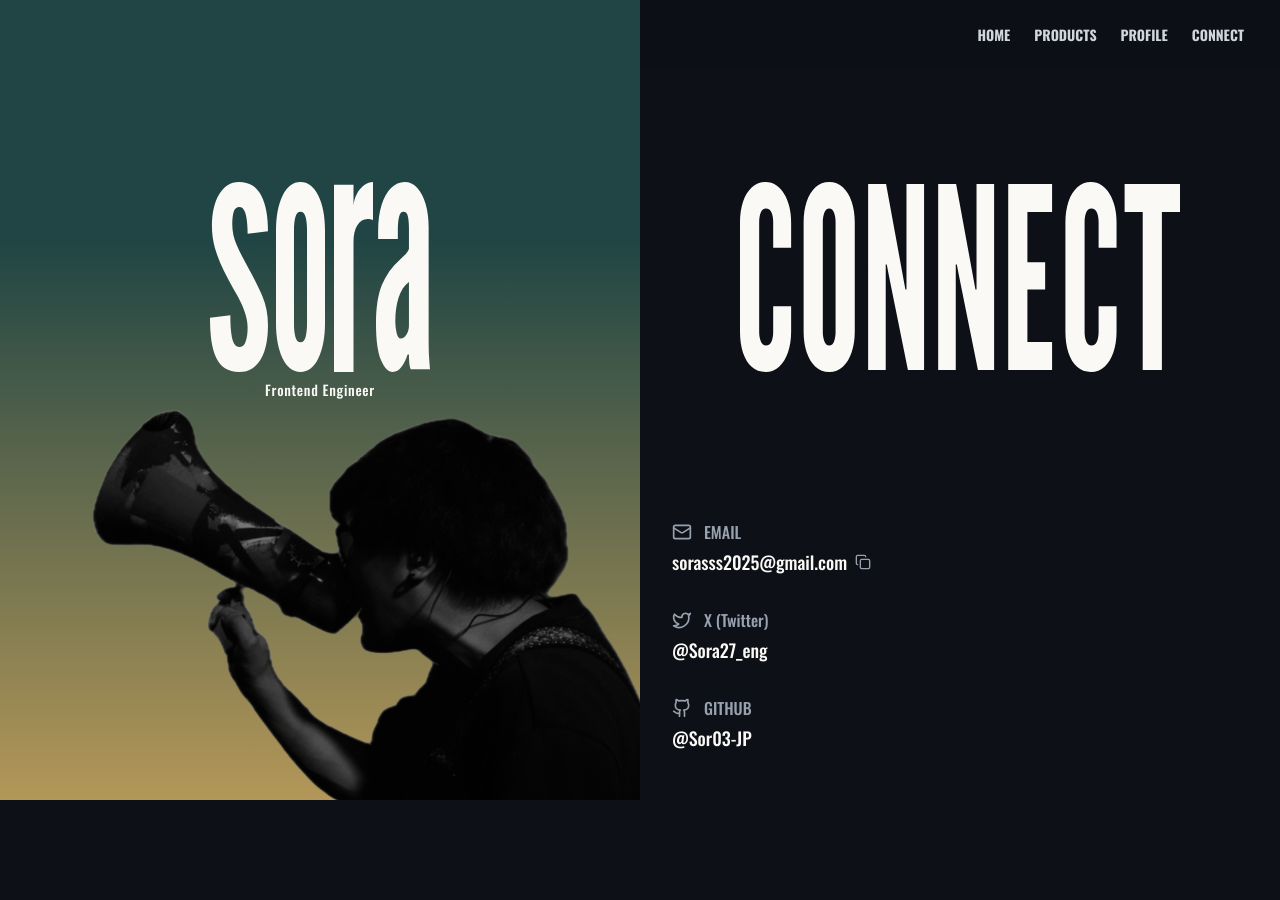
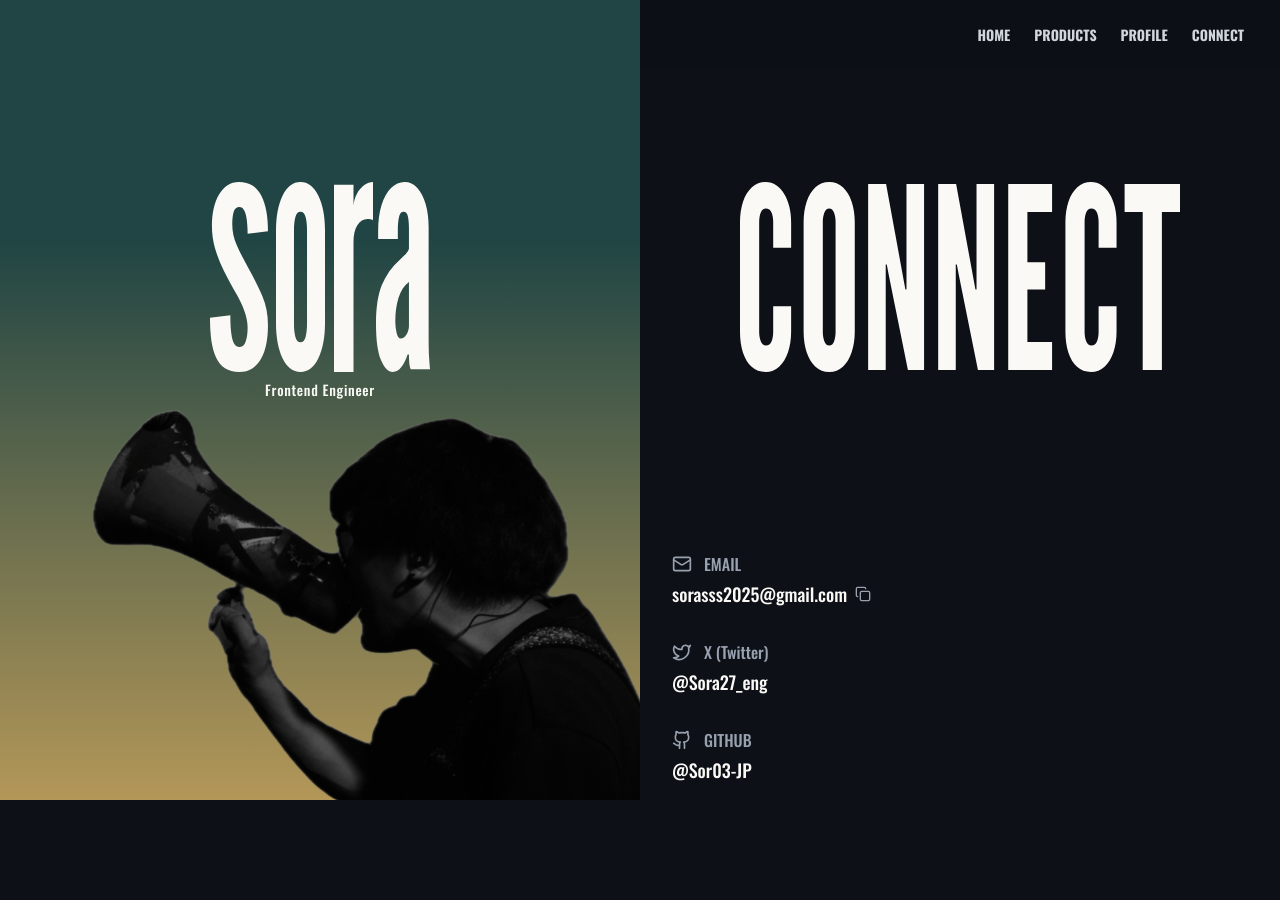
Before and after one commit to Sor03-JP/my-portfolio, a Next.js app: page /connect in a window 1280 px wide. Shown: the top 900 px of the page. Built offline with nearby package versions, Linux system fonts and the light colour scheme.

Commit message:
feat(connect): CONNECTページを作成

```diff
--- a/src/app/connect/page.tsx
+++ b/src/app/connect/page.tsx
@@ -20,9 +20,9 @@ export default function ConnectPage() {
           <Header />
 
           {/* ファーストビュー */}
-          <div className="flex h-[70vh] md:h-screen flex-col">
+          <div className="flex md:h-screen flex-col">
             {/* --- 上半分 (ロゴ用) --- */}
-            <div className="relative h-[40%] md:h-[65%] md:-mt-[70px]">
+            <div className="relative h-[40vh] md:h-[65vh] md:-mt-[70px]">
               <div className="absolute px-8 top-[35%] left-1/2 w-full -translate-x-1/2 flex flex-col items-center">
                 <Image
                   src="/CONNECT.svg"
@@ -33,10 +33,7 @@ export default function ConnectPage() {
                 />
               </div>
             </div>
-            {/* --- 下半分 (スクロールサイン用) --- */}
-            <div className="relative h-[35%] pb-16">
               <ConnectSection />
-            </div>
           </div>
 
           <Footer />
--- a/src/components/ConnectSection.tsx
+++ b/src/components/ConnectSection.tsx
@@ -101,10 +101,10 @@ const ConnectSection = () => {
 
   return (
     <section
-      className="relative bg-background px-8 pb-16"
+      className="relative bg-background p-8"
     >
       <div className="max-w-xl">
-        <div className="mt-12 md:mt-0 flex flex-col gap-8">
+        <div className="mt-0 flex flex-col gap-8">
           <ConnectLink
             icon={<Mail className="h-5 w-5 text-gray-400"/>}
             serviceName="EMAIL"
```
